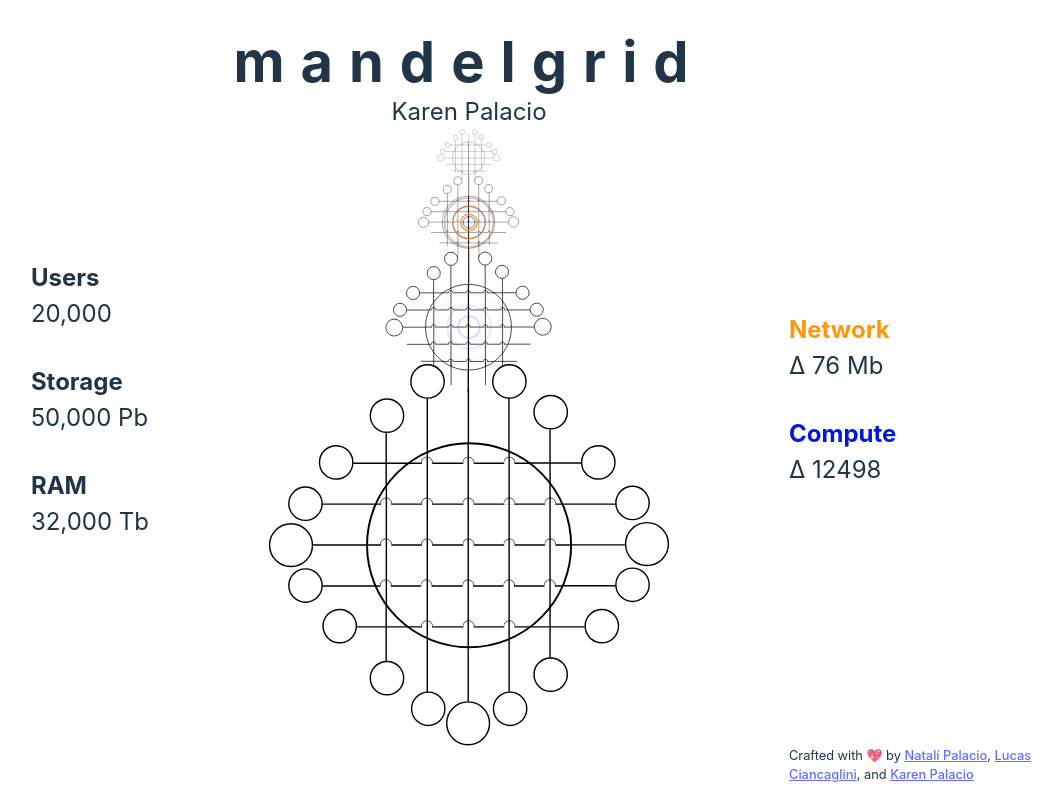
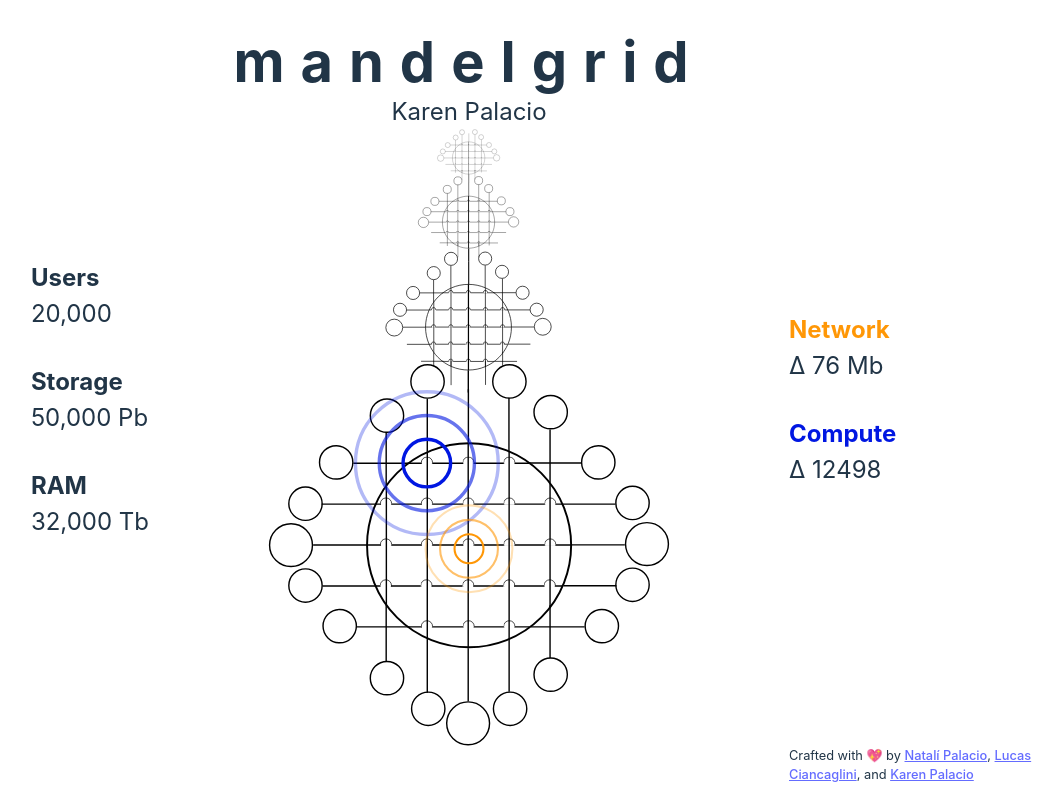
Before and after one commit to karen-pal/mandelgrid, a React (Vite) app: page / in a window 1280 px wide. Shown: the whole page, without its empty margins (171-1232 px from the left). Built offline with nearby package versions, Linux system fonts and the light colour scheme.

Commit message:
app: update animation with deltas

```diff
--- a/src/App.tsx
+++ b/src/App.tsx
@@ -1,6 +1,5 @@
 import { useState, useEffect } from "react";
 import Papa from "papaparse";
-// import Grid from "./assets/image.png";
 import CircleAnimation from "./components/CircleAnimation";
 import "./App.css";
 
@@ -167,7 +166,12 @@ function App() {
 			</div>
 			{/* <CircleAnimation color="#ff9706" time={2000} /> */}
 			<div style={{ gridColumn: "1 / -1", gridRow: "1 / -1" }}>
-				<CircleAnimation color="#0017e2" time={800} />
+				<CircleAnimation
+					color="#0017e2"
+					time={800}
+					networkDelta={networkData.currentDelta}
+					computeDelta={computeData.currentDelta}
+				/>
 			</div>
 			<div
 				id="deltas"
--- a/src/components/CircleAnimation.tsx
+++ b/src/components/CircleAnimation.tsx
@@ -5,9 +5,11 @@ import MandelGrid from "../assets/mandelgrid.svg";
 interface CircleAnimationProps {
   color?: string;
   time?: number;
+  networkDelta: number;
+  computeDelta: number;
 }
 
-const CircleAnimation = ({}: CircleAnimationProps): JSX.Element => {
+const CircleAnimation = ({ networkDelta, computeDelta }: CircleAnimationProps): JSX.Element => {
   const [stage, setStage] = useState(0);
   const [position, setPosition] = useState({ cx: 250, cy: 330, r: 35 });
   const [blueStage, setBlueStage] = useState(0);
@@ -41,7 +43,7 @@ const CircleAnimation = ({}: CircleAnimationProps): JSX.Element => {
     const blueInterval = setInterval(() => {
       setBlueStage((prev) => (prev + 1) % 4);
       updateBluePosition();
-    }, 800);
+    }, 15_000);
 
     return () => clearInterval(blueInterval);
   }, []);
@@ -50,7 +52,7 @@ const CircleAnimation = ({}: CircleAnimationProps): JSX.Element => {
     const orangeInterval = setInterval(() => {
       setOrangeStage((prev) => (prev + 1) % 4);
       updateOrangePosition();
-    }, 2000);
+    }, 15_000 / 2);
 
     return () => clearInterval(orangeInterval);
   }, []);
@@ -123,8 +125,8 @@ const CircleAnimation = ({}: CircleAnimationProps): JSX.Element => {
             return (
               <motion.g
                 key={index}
-                initial={{ opacity: 0 }}
-                animate={{ opacity: 1 }}
+                initial={{ opacity: 0, scale: computeDelta / 10_000 }}
+                animate={{ opacity: 1, scale: computeDelta / 10_000 }}
                 exit={{ opacity: 0 }}
                 transition={{ duration: 1 }}
               >
@@ -168,8 +170,8 @@ const CircleAnimation = ({}: CircleAnimationProps): JSX.Element => {
             return (
               <motion.g
                 key={index}
-                initial={{ opacity: 0 }}
-                animate={{ opacity: 1 }}
+                initial={{ opacity: 0, scale: networkDelta / 100 }}
+                animate={{ opacity: 1, scale: networkDelta / 100 }}
                 exit={{ opacity: 0 }}
                 transition={{ duration: 1 }}
               >
```
